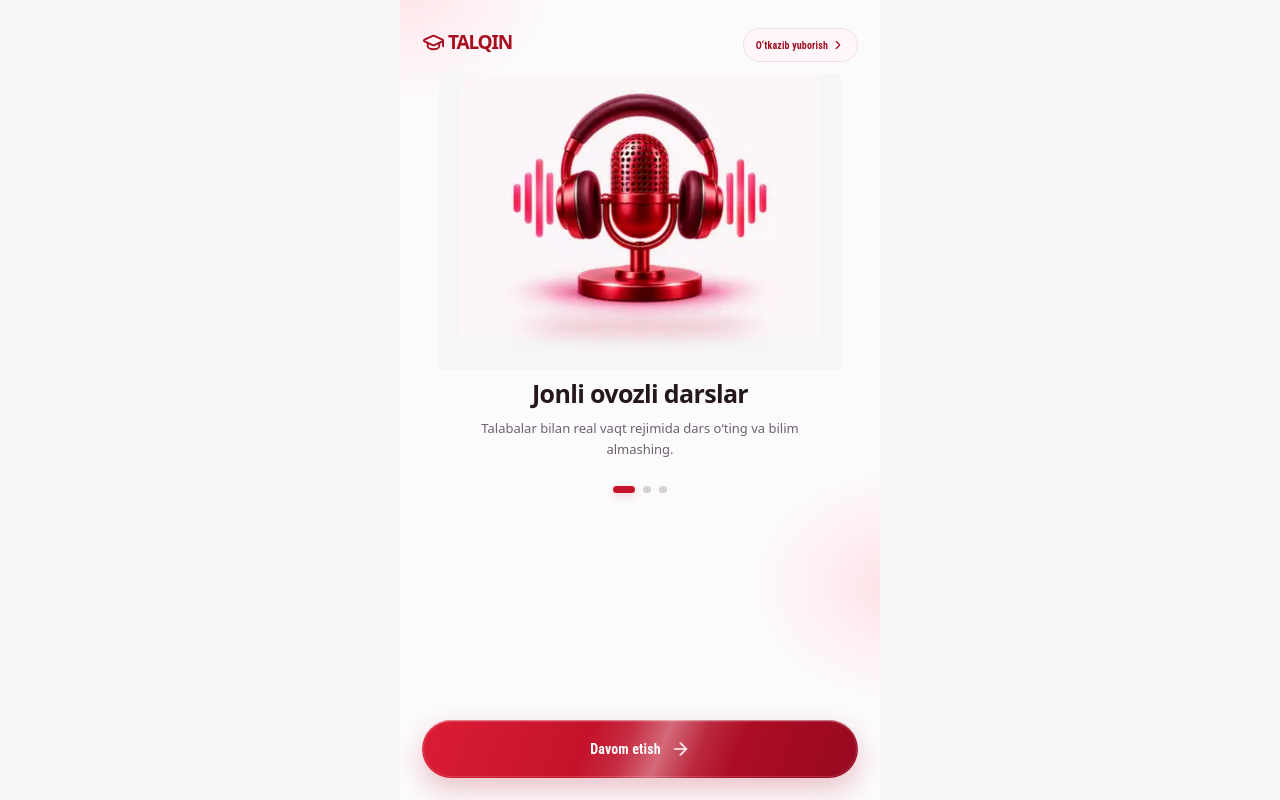
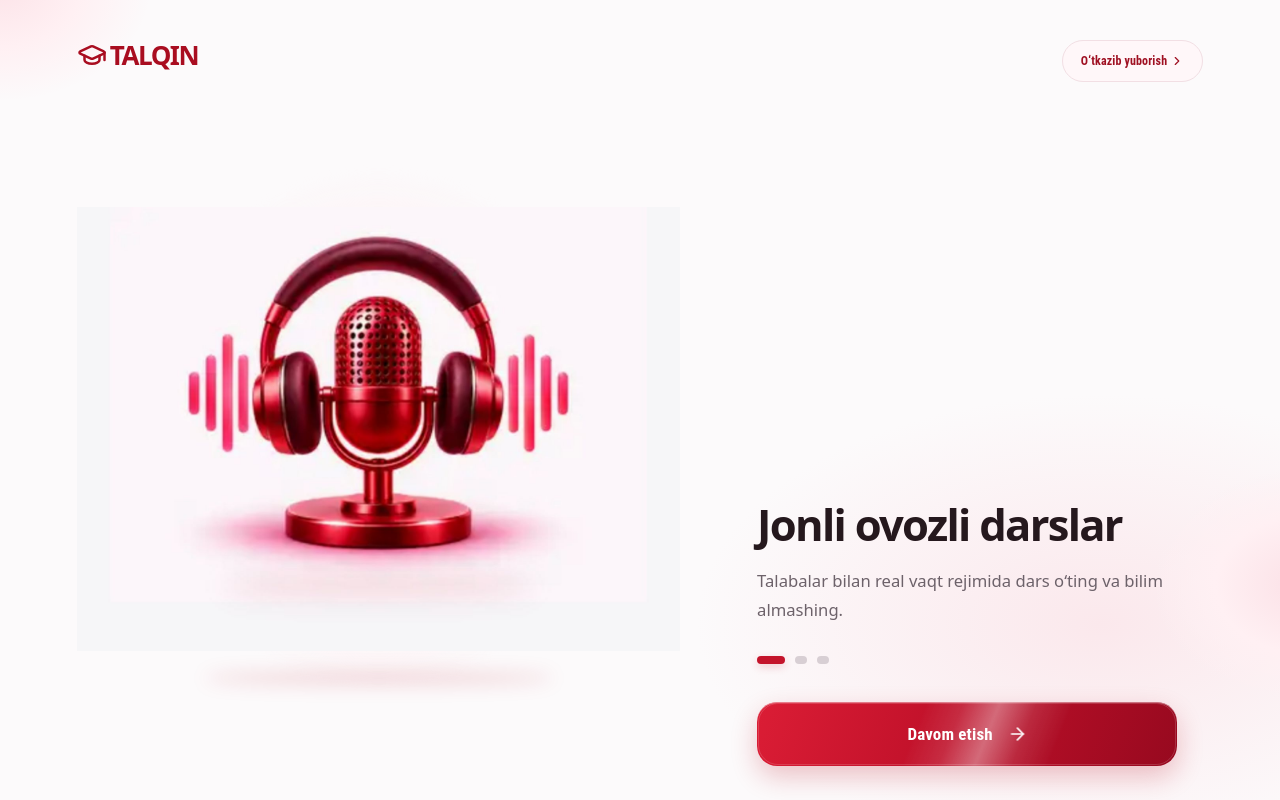
Before and after one commit to LUCIFERYTPUBG/Talqin, a React (Vite) app: page / in a window 1280 px wide. Built offline with nearby package versions, Linux system fonts and the light colour scheme.

Commit message:
Fix TALQIN onboarding layout for desktop screens

```diff
--- a/src/styles.css
+++ b/src/styles.css
@@ -800,3 +800,59 @@ button,input{max-width:100%}
  .liveBadge{padding:4px 5px}
 }
 @media(prefers-reduced-motion:reduce){html{scroll-behavior:auto}}
+
+
+/* Onboarding desktop composition: spacious two-column intro, mobile remains unchanged */
+@media(min-width:900px){
+ .onboard{
+  width:100%;max-width:none;min-height:100dvh;height:100dvh;
+  margin:0;padding:28px clamp(34px,6vw,100px) 34px;
+  display:grid;grid-template-columns:minmax(0,1.15fr) minmax(360px,.85fr);
+  grid-template-rows:64px minmax(0,1fr) auto 72px;
+  grid-template-areas:"top top" "art copy" "art dots" "art action";
+  align-items:center;column-gap:clamp(35px,6vw,100px);
+  overflow:hidden;position:relative;
+  background:radial-gradient(ellipse at 86% 78%,#fbe8ec 0%,transparent 26%),#fcfafb;
+ }
+ .onboardTop{grid-area:top;width:100%;align-self:start;min-height:54px}
+ .onboardTop .brand{font-size:26px;letter-spacing:-1.5px}
+ .onboardTop .brand svg{width:30px;height:30px}
+ .onboard .skip{font-size:12px;padding:13px 18px}
+ .onboard .slideArt{
+  grid-area:art;width:100%;height:100%;min-height:0;max-height:none;
+  margin:0;align-self:stretch;justify-self:stretch;
+  display:flex;align-items:center;justify-content:center;
+ }
+ .onboard .slideArt .art{width:100%;height:100%;min-height:0}
+ .onboard .art-mic .artIcon{width:min(100%,700px);height:100%;max-height:76vh}
+ .onboard .art-mic .audioIllustration{width:100%;height:100%;object-fit:contain}
+ .onboard .art-trophy .artIcon{width:min(34vw,360px);height:min(34vw,360px);border-radius:60px}
+ .onboard .art-trophy .artIcon svg{width:160px;height:160px}
+ .onboard .art-books .artIcon{transform:scale(1.55)}
+ .onboard .slideText{
+  grid-area:copy;width:100%;max-width:650px;text-align:left;
+  margin:0;align-self:end;padding:0 0 10px;
+ }
+ .onboard .slideText h1{font-size:clamp(34px,3.4vw,56px);line-height:1.13;letter-spacing:-1.7px;margin:0 0 18px}
+ .onboard .slideText p{font-size:clamp(16px,1.3vw,20px);line-height:1.7;max-width:530px}
+ .onboard .dots{grid-area:dots;justify-content:flex-start;margin:22px 0 30px;gap:10px}
+ .onboard .dot,.onboard .dotOn{width:12px;height:8px}
+ .onboard .dotOn{width:28px}
+ .onboard .primary{
+  grid-area:action;width:min(100%,420px);height:64px;border-radius:20px;
+  margin:0;justify-self:start;align-self:end;font-size:17px;gap:14px;
+  box-shadow:0 12px 28px #b70f222b;
+ }
+}
+@media(min-width:900px) and (max-height:700px){
+ .onboard{padding-top:18px;padding-bottom:20px;grid-template-rows:48px minmax(0,1fr) auto 58px}
+ .onboard .slideText h1{font-size:clamp(28px,3vw,42px);margin-bottom:10px}
+ .onboard .slideText p{font-size:15px}
+ .onboard .dots{margin:12px 0 18px}
+ .onboard .primary{height:54px}
+}
+@media(min-width:900px) and (max-width:1100px){
+ .onboard{grid-template-columns:minmax(0,1fr) minmax(320px,.85fr);column-gap:30px;padding-left:36px;padding-right:36px}
+ .onboard .slideText h1{font-size:34px}
+ .onboard .slideText p{font-size:15px}
+}
```
